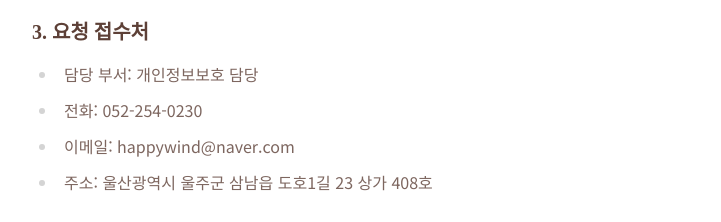
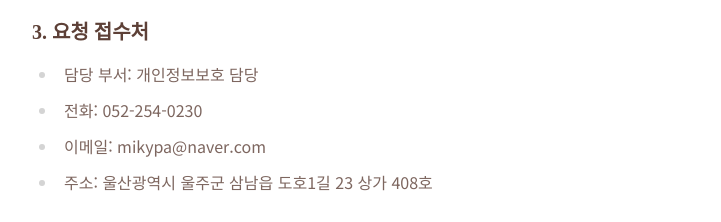
Before and after one commit to ham1123-svg/-, a React (Vite) app: page /privacy in a window 1280 px wide. Shown: the part 5340-5562 px from the top of the page, without its empty margins (241-962 px from the left). Built offline with nearby package versions, Linux system fonts and the light colour scheme; a web font is replaced by a local one.

Commit message:
docs: update contact email in privacy policy
Change the contact email address to mikypa@naver.com to ensure accurate communication.

```diff
--- a/src/pages/Privacy.tsx
+++ b/src/pages/Privacy.tsx
@@ -152,7 +152,7 @@ const privacyContent = `
 ### 3. 요청 접수처
 - 담당 부서: 개인정보보호 담당
 - 전화: 052-254-0230
-- 이메일: happywind@naver.com
+- 이메일: mikypa@naver.com
 - 주소: 울산광역시 울주군 삼남읍 도호1길 23 상가 408호
 
 ### 4. 권리 행사 제한
@@ -229,13 +229,13 @@ const privacyContent = `
 - 성명: 박미경
 - 직책: 소장
 - 전화: 052-254-0230
-- 이메일: happywind@naver.com
+- 이메일: mikypa@naver.com
 
 ### 개인정보 보호 담당자
 - 성명: 박미경
 - 직책: 소장
 - 전화: 052-254-0230
-- 이메일: happywind@naver.com
+- 이메일: mikypa@naver.com
 
 정보주체는 연구소의 서비스를 이용하시면서 발생한 모든 개인정보 보호 관련 문의, 불만 처리, 피해구제 등에 관한 사항을 개인정보 보호책임자 및 담당부서로 문의하실 수 있습니다. 연구소는 정보주체의 문의에 대해 지체 없이 답변 및 처리해드릴 것입니다.
 
```
